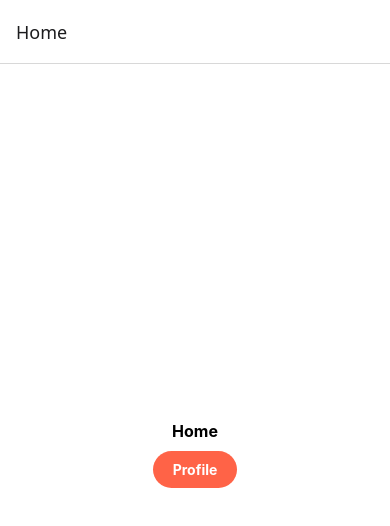
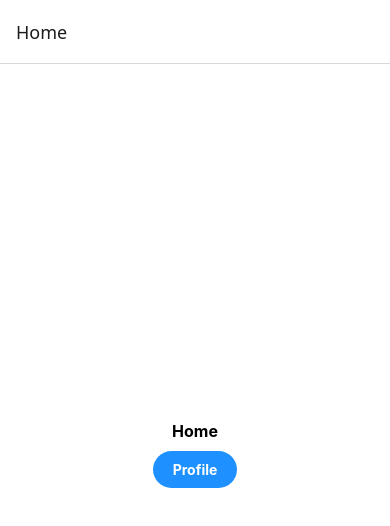
Before and after one commit to AnandInfobeans/expoPoc, a React Native app: screen /Home in a window 390 px wide. Shown: the top 526 px of the page. Built offline with nearby package versions, Linux system fonts and the light colour scheme.

Commit message:
update color

```diff
--- a/src/screens/Home.tsx
+++ b/src/screens/Home.tsx
@@ -36,7 +36,7 @@ const styles = StyleSheet.create({
   btn: {
     paddingVertical: 10,
     paddingHorizontal: 20,
-    backgroundColor: "tomato",
+    backgroundColor: "dodgerblue",
     borderRadius: 20,
     marginTop: 10,
   },
```
